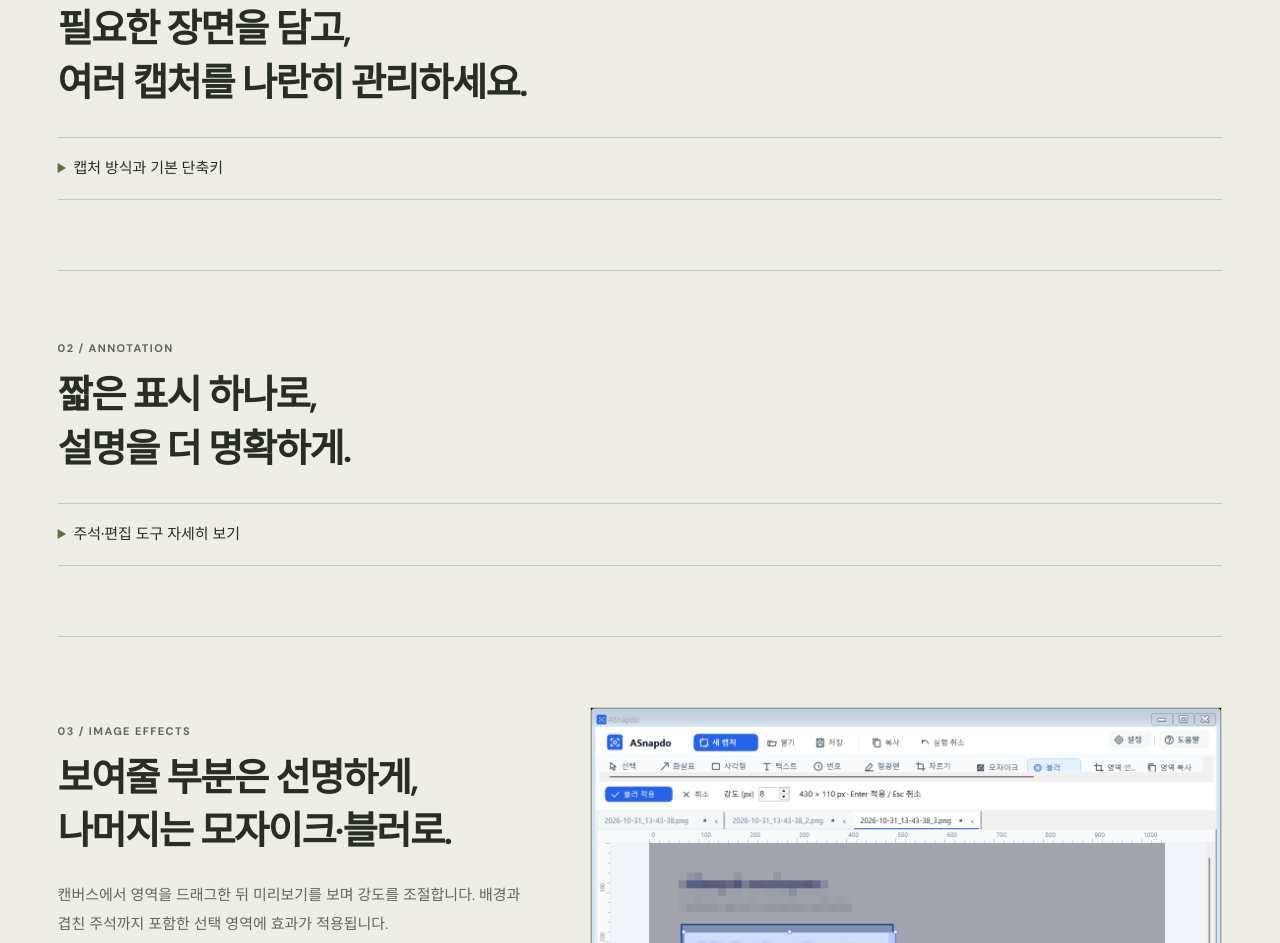
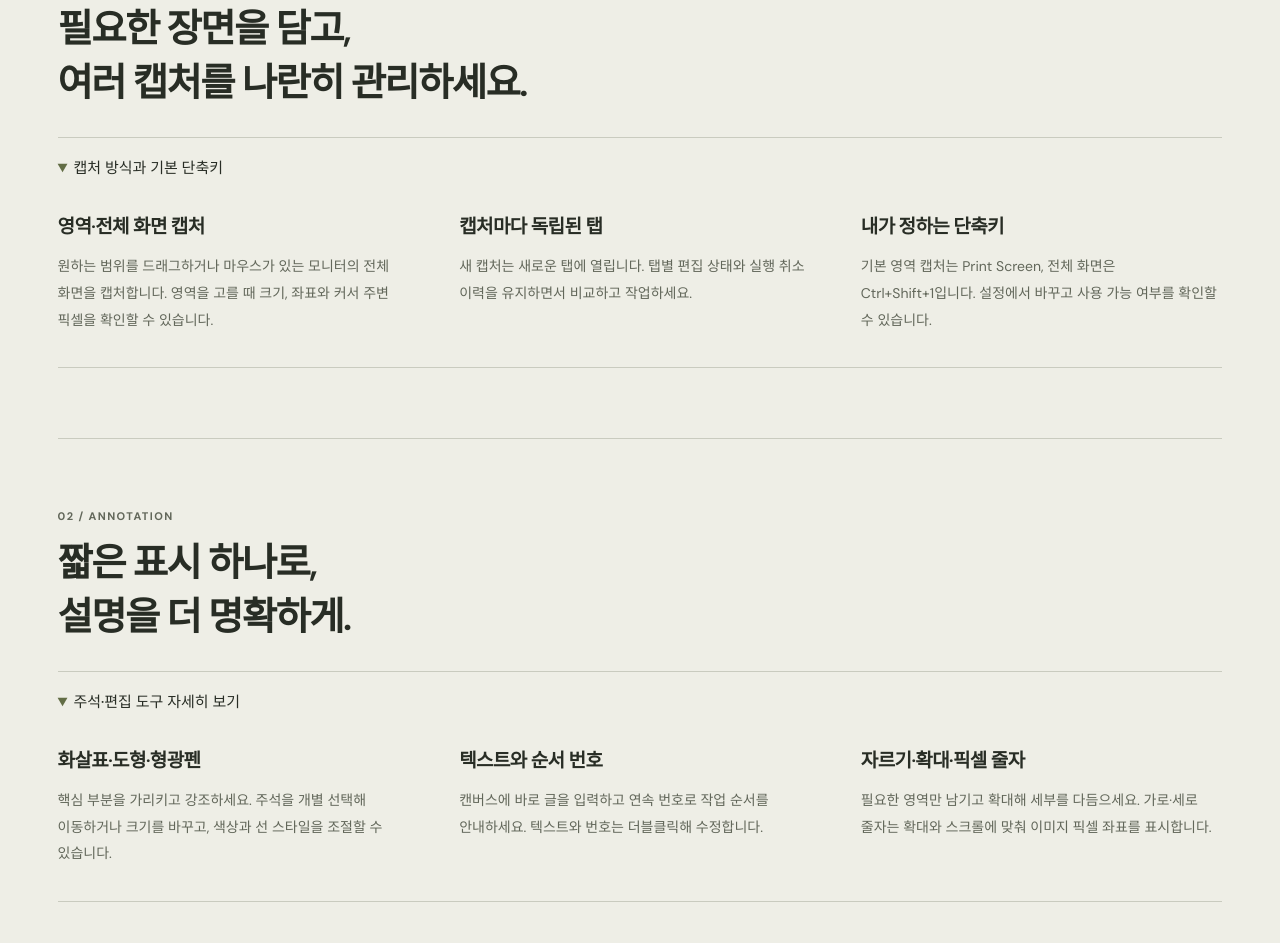
Before and after one commit to mant81/aastudio.kr, a plain HTML site: page asnapdo/index.html in a window 1280 px wide. Shown: the part 1629-2572 px from the top of the page. Drawn offline with Linux system fonts and the light colour scheme.

Commit message:
Expand ASnapdo feature details by default

```diff
--- a/asnapdo/index.html
+++ b/asnapdo/index.html
@@ -22,10 +22,10 @@
       </div>
     </section>
     <nav class="feature-menu" aria-label="기능 바로가기"><a href="#capture">화면 캡처</a><a href="#annotation">설명과 편집</a><a href="#effects">모자이크·블러</a><a href="#clipboard">복사와 전달</a><a href="#preferences">내게 맞는 환경</a><a href="#faq">자주 묻는 질문</a></nav>
-    <section id="capture" class="feature-section"><div class="product-kicker">01 / CAPTURE</div><h2>필요한 장면을 담고,<br>여러 캡처를 나란히 관리하세요.</h2><details class="feature-details"><summary>캡처 방식과 기본 단축키</summary><div class="feature-text-grid"><div><h3>영역·전체 화면 캡처</h3><p>원하는 범위를 드래그하거나 마우스가 있는 모니터의 전체 화면을 캡처합니다. 영역을 고를 때 크기, 좌표와 커서 주변 픽셀을 확인할 수 있습니다.</p></div><div><h3>캡처마다 독립된 탭</h3><p>새 캡처는 새로운 탭에 열립니다. 탭별 편집 상태와 실행 취소 이력을 유지하면서 비교하고 작업하세요.</p></div><div><h3>내가 정하는 단축키</h3><p>기본 영역 캡처는 Print Screen, 전체 화면은 Ctrl+Shift+1입니다. 설정에서 바꾸고 사용 가능 여부를 확인할 수 있습니다.</p></div></div></details></section>
-    <section id="annotation" class="feature-section"><div class="product-kicker">02 / ANNOTATION</div><h2>짧은 표시 하나로,<br>설명을 더 명확하게.</h2><details class="feature-details"><summary>주석·편집 도구 자세히 보기</summary><div class="feature-text-grid"><div><h3>화살표·도형·형광펜</h3><p>핵심 부분을 가리키고 강조하세요. 주석을 개별 선택해 이동하거나 크기를 바꾸고, 색상과 선 스타일을 조절할 수 있습니다.</p></div><div><h3>텍스트와 순서 번호</h3><p>캔버스에 바로 글을 입력하고 연속 번호로 작업 순서를 안내하세요. 텍스트와 번호는 더블클릭해 수정합니다.</p></div><div><h3>자르기·확대·픽셀 줄자</h3><p>필요한 영역만 남기고 확대해 세부를 다듬으세요. 가로·세로 줄자는 확대와 스크롤에 맞춰 이미지 픽셀 좌표를 표시합니다.</p></div></div></details></section>
+    <section id="capture" class="feature-section"><div class="product-kicker">01 / CAPTURE</div><h2>필요한 장면을 담고,<br>여러 캡처를 나란히 관리하세요.</h2><details class="feature-details" open><summary>캡처 방식과 기본 단축키</summary><div class="feature-text-grid"><div><h3>영역·전체 화면 캡처</h3><p>원하는 범위를 드래그하거나 마우스가 있는 모니터의 전체 화면을 캡처합니다. 영역을 고를 때 크기, 좌표와 커서 주변 픽셀을 확인할 수 있습니다.</p></div><div><h3>캡처마다 독립된 탭</h3><p>새 캡처는 새로운 탭에 열립니다. 탭별 편집 상태와 실행 취소 이력을 유지하면서 비교하고 작업하세요.</p></div><div><h3>내가 정하는 단축키</h3><p>기본 영역 캡처는 Print Screen, 전체 화면은 Ctrl+Shift+1입니다. 설정에서 바꾸고 사용 가능 여부를 확인할 수 있습니다.</p></div></div></details></section>
+    <section id="annotation" class="feature-section"><div class="product-kicker">02 / ANNOTATION</div><h2>짧은 표시 하나로,<br>설명을 더 명확하게.</h2><details class="feature-details" open><summary>주석·편집 도구 자세히 보기</summary><div class="feature-text-grid"><div><h3>화살표·도형·형광펜</h3><p>핵심 부분을 가리키고 강조하세요. 주석을 개별 선택해 이동하거나 크기를 바꾸고, 색상과 선 스타일을 조절할 수 있습니다.</p></div><div><h3>텍스트와 순서 번호</h3><p>캔버스에 바로 글을 입력하고 연속 번호로 작업 순서를 안내하세요. 텍스트와 번호는 더블클릭해 수정합니다.</p></div><div><h3>자르기·확대·픽셀 줄자</h3><p>필요한 영역만 남기고 확대해 세부를 다듬으세요. 가로·세로 줄자는 확대와 스크롤에 맞춰 이미지 픽셀 좌표를 표시합니다.</p></div></div></details></section>
     <section id="effects" class="feature-section feature-columns"><div class="feature-copy"><div class="product-kicker">03 / IMAGE EFFECTS</div><h2>보여줄 부분은 선명하게,<br>나머지는 모자이크·블러로.</h2><p>캔버스에서 영역을 드래그한 뒤 미리보기를 보며 강도를 조절합니다. 배경과 겹친 주석까지 포함한 선택 영역에 효과가 적용됩니다.</p><ul class="feature-list"><li>모자이크 블록 크기·블러 강도 조절</li><li>Enter 또는 적용 버튼으로 확정, Esc로 취소</li><li>Ctrl+Z로 한 번에 실행 취소</li><li>편집 결과를 이미지 복사와 PNG 저장에 반영</li></ul></div><figure class="product-shot"><a class="shot-preview" href="assets/asnapdo-blur-preview.png" data-screenshot><img src="assets/asnapdo-blur-preview.png" alt="영역을 선택하고 강도 8로 블러 효과를 미리 보는 ASnapdo 실제 화면" width="1280" height="800" loading="lazy"><span class="shot-zoom">실제 화면 크게 보기 <span aria-hidden="true">↗</span></span></a><figcaption>모자이크를 적용한 캡처 위에서 블러를 미리 보는 실제 화면</figcaption></figure></section>
-    <section id="clipboard" class="feature-section"><div class="product-kicker">04 / COPY & SHARE</div><h2>전체 이미지부터 선택 영역까지.<br>필요한 형태로 복사하세요.</h2><p class="product-lead">편집한 결과 전체를 복사하거나, 한 탭의 일부를 다른 캡처에 붙여넣을 수 있습니다. 주석만 옮겨 다른 크기의 캡처에서 재사용할 수도 있습니다.</p><details class="feature-details"><summary>복사·붙여넣기·저장 단축키 보기</summary><table class="key-table"><thead><tr><th scope="col">단축키</th><th scope="col">동작</th></tr></thead><tbody><tr><td><kbd>Ctrl + C</kbd></td><td>현재 탭의 편집 결과 전체 이미지 복사</td></tr><tr><td><kbd>영역 복사 → 드래그 후 놓기</kbd></td><td>드래그를 놓으면 선택 영역 자동 복사</td></tr><tr><td><kbd>Ctrl + V</kbd></td><td>이미지를 현재 캡처 위에 이동·크기 조절 가능한 객체로 붙여넣기</td></tr><tr><td><kbd>Ctrl + Shift + C</kbd></td><td>현재 탭의 주석 객체 전체 복사</td></tr><tr><td><kbd>Ctrl + Shift + V</kbd></td><td>주석을 다른 캡처 탭에 붙여넣기</td></tr><tr><td><kbd>Ctrl + S</kbd></td><td>현재 편집 결과를 PNG로 저장</td></tr></tbody></table></details><p class="product-caption">클립보드 목록에 최근 복사 영역을 최대 12개 보관하고 원하는 항목을 골라 붙여넣을 수 있습니다. 목록은 앱 종료 시 비워집니다. 텍스트 입력 중에는 표준 텍스트 복사·붙여넣기 동작이 적용됩니다.</p></section>
+    <section id="clipboard" class="feature-section"><div class="product-kicker">04 / COPY & SHARE</div><h2>전체 이미지부터 선택 영역까지.<br>필요한 형태로 복사하세요.</h2><p class="product-lead">편집한 결과 전체를 복사하거나, 한 탭의 일부를 다른 캡처에 붙여넣을 수 있습니다. 주석만 옮겨 다른 크기의 캡처에서 재사용할 수도 있습니다.</p><details class="feature-details" open><summary>복사·붙여넣기·저장 단축키 보기</summary><table class="key-table"><thead><tr><th scope="col">단축키</th><th scope="col">동작</th></tr></thead><tbody><tr><td><kbd>Ctrl + C</kbd></td><td>현재 탭의 편집 결과 전체 이미지 복사</td></tr><tr><td><kbd>영역 복사 → 드래그 후 놓기</kbd></td><td>드래그를 놓으면 선택 영역 자동 복사</td></tr><tr><td><kbd>Ctrl + V</kbd></td><td>이미지를 현재 캡처 위에 이동·크기 조절 가능한 객체로 붙여넣기</td></tr><tr><td><kbd>Ctrl + Shift + C</kbd></td><td>현재 탭의 주석 객체 전체 복사</td></tr><tr><td><kbd>Ctrl + Shift + V</kbd></td><td>주석을 다른 캡처 탭에 붙여넣기</td></tr><tr><td><kbd>Ctrl + S</kbd></td><td>현재 편집 결과를 PNG로 저장</td></tr></tbody></table></details><p class="product-caption">클립보드 목록에 최근 복사 영역을 최대 12개 보관하고 원하는 항목을 골라 붙여넣을 수 있습니다. 목록은 앱 종료 시 비워집니다. 텍스트 입력 중에는 표준 텍스트 복사·붙여넣기 동작이 적용됩니다.</p></section>
     <section id="preferences" class="feature-section feature-columns"><div class="feature-copy"><div class="product-kicker">05 / YOUR WORKSPACE</div><h2>화면은 간결하게.<br>설정은 내 작업에 맞게.</h2><p>상단의 설정에서 캡처 방식, 단축키, 자동 저장과 실행 환경을 정합니다. 설정 중에는 캡처 단축키가 실행되지 않습니다.</p><ul class="feature-list"><li>원본 PNG 자동 저장과 저장 폴더 선택</li><li>선택형 하단 갤러리 — 기본 숨김, 오른쪽 ×로 닫기</li><li>Windows 로그인 시 자동 실행 — 설치 시 기본 체크, 해제 가능</li><li>창 X로 닫으면 편집 상태를 현재 Windows 계정으로 암호화해 보관하고 트레이만 대기</li><li>다시 열면 탭·주석·실행 취소 이력 복원</li></ul><p class="product-caption">트레이 대기 중에는 네이티브 프로세스만 실행하고 편집기는 종료합니다. 트레이의 종료는 저장 확인 없이 앱을 종료합니다.</p></div><figure class="product-shot"><a class="shot-preview" href="assets/asnapdo-settings-3.png" data-screenshot><img src="assets/asnapdo-settings-3.png" alt="자동 실행과 하단 캡처 갤러리 표시를 선택하는 ASnapdo 일반 설정 화면" width="598" height="607" loading="lazy"><span class="shot-zoom">실제 화면 크게 보기 <span aria-hidden="true">↗</span></span></a><figcaption>사용할 기능만 켜는 일반 설정</figcaption></figure></section>
     <section id="faq" class="feature-section product-faq" aria-labelledby="faq-title">
       <div class="product-kicker">BEFORE YOU START</div><h2 id="faq-title">사용 전에 확인하세요.</h2>
```
